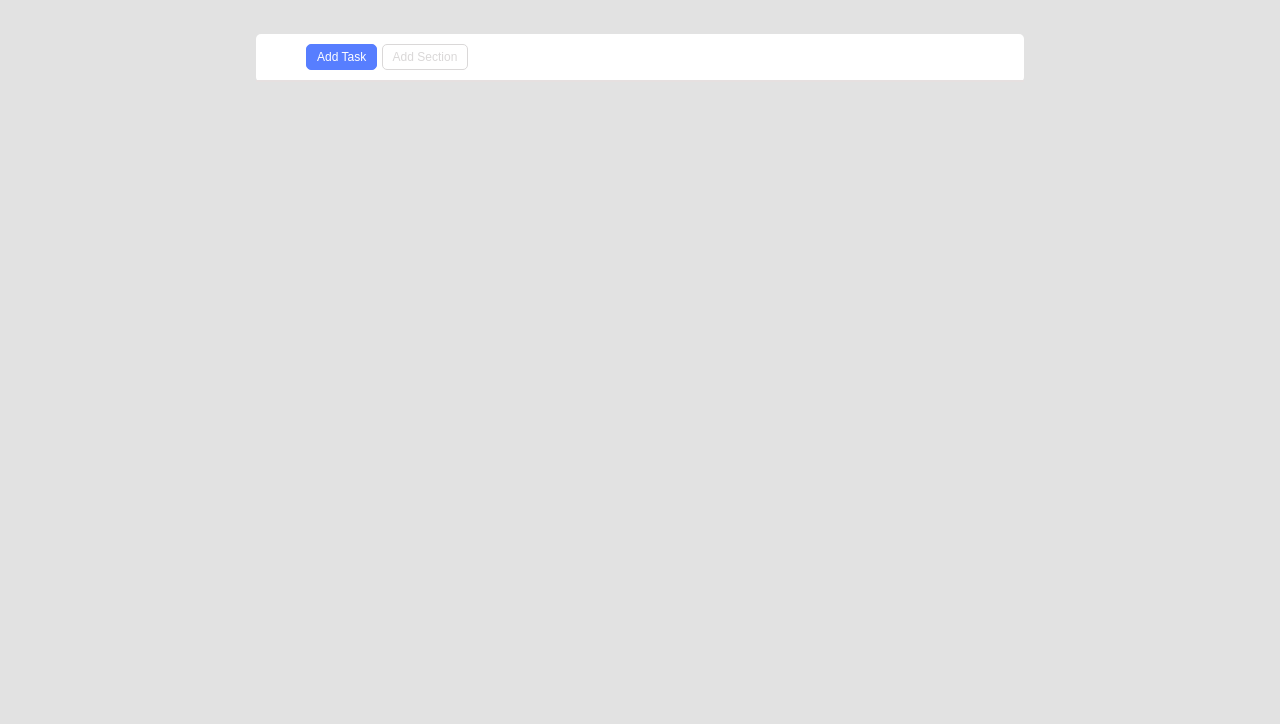
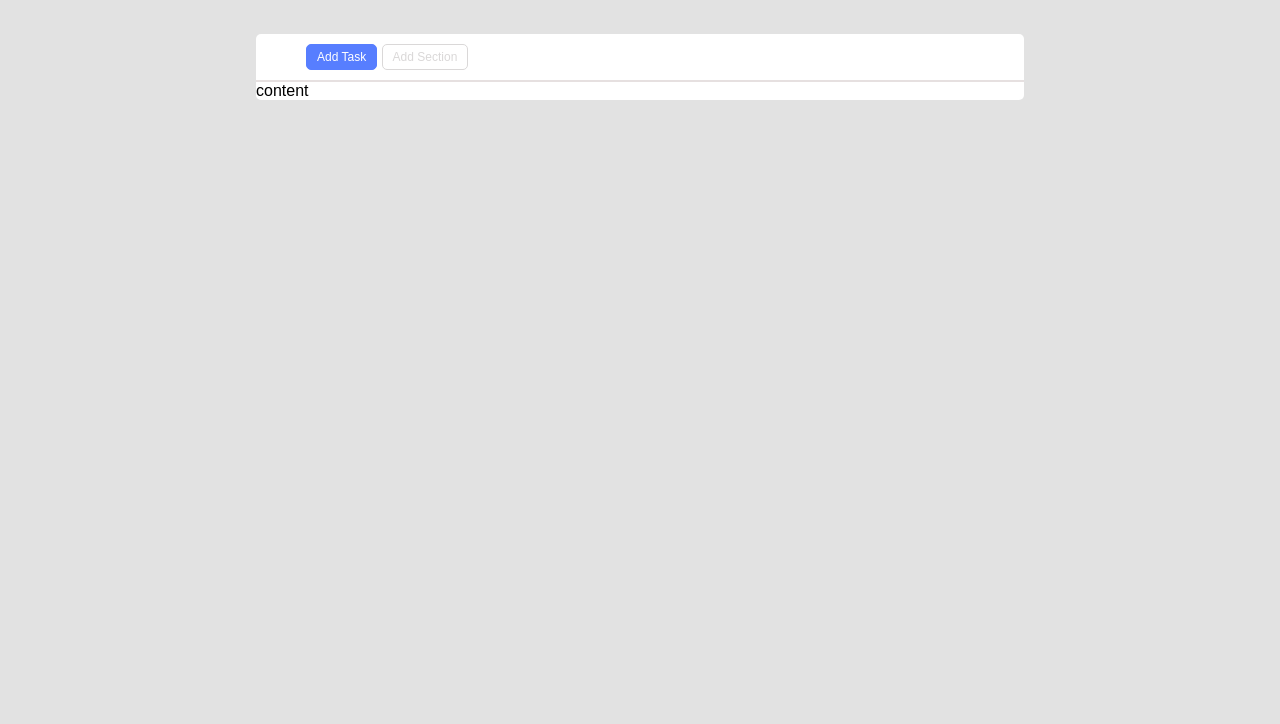
Before and after one commit to AlessandroVano/html-css-toboolist, a plain HTML site: page index.html in a window 1280 px wide. Shown: the part 76-800 px from the top of the page. Drawn offline with Linux system fonts and the light colour scheme.

Commit message:
insert section class task + css

```diff
--- a/index.html
+++ b/index.html
@@ -20,6 +20,10 @@
         <button class="button button-background">Add Task</button>
         <button class="button button-no-background">Add Section</button>
       </section>
+                            <!-- CONTENUTO TASK -->
+      <section class="task">
+    content
+      </section>
 
 
      </div>
```
